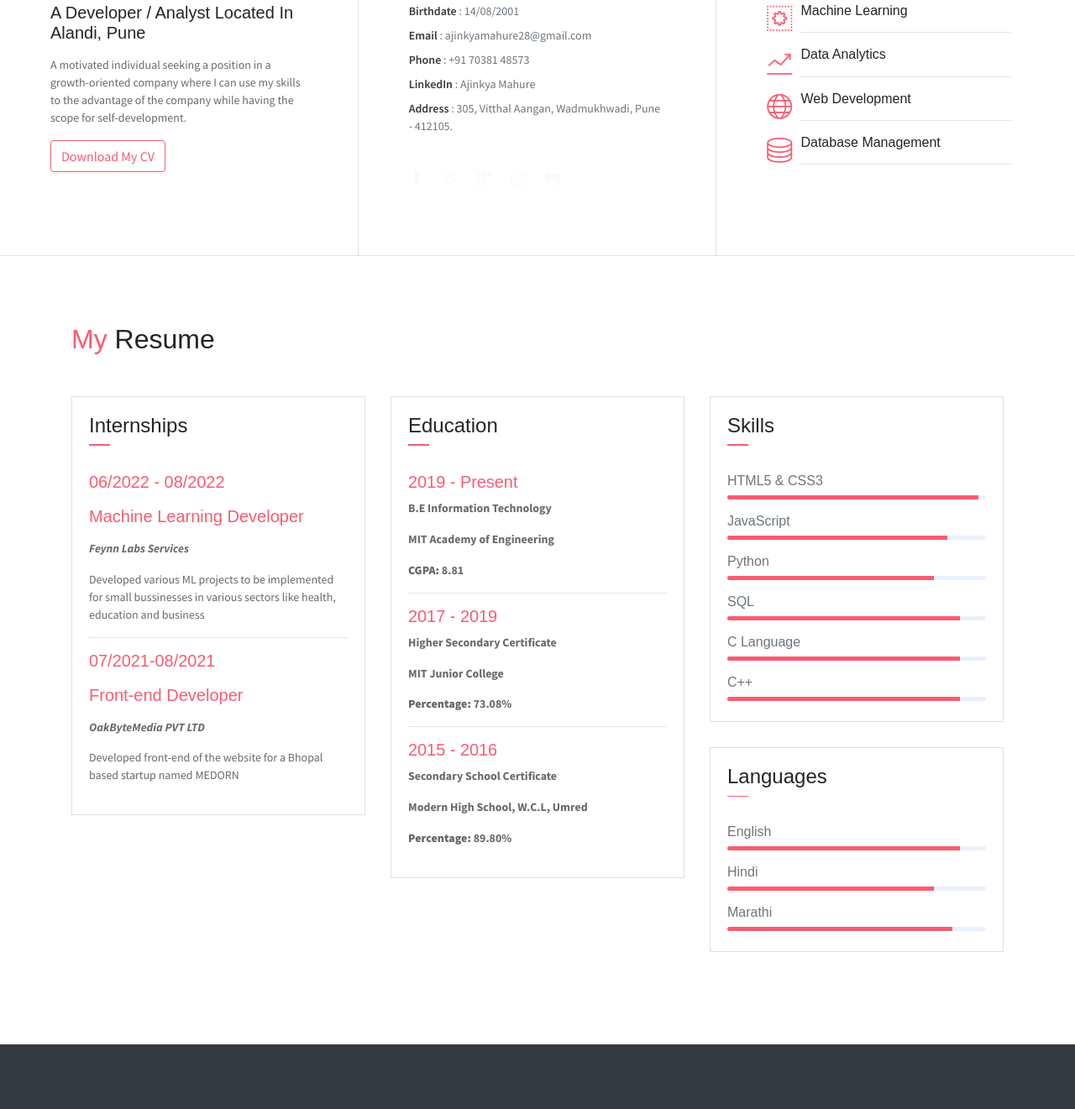
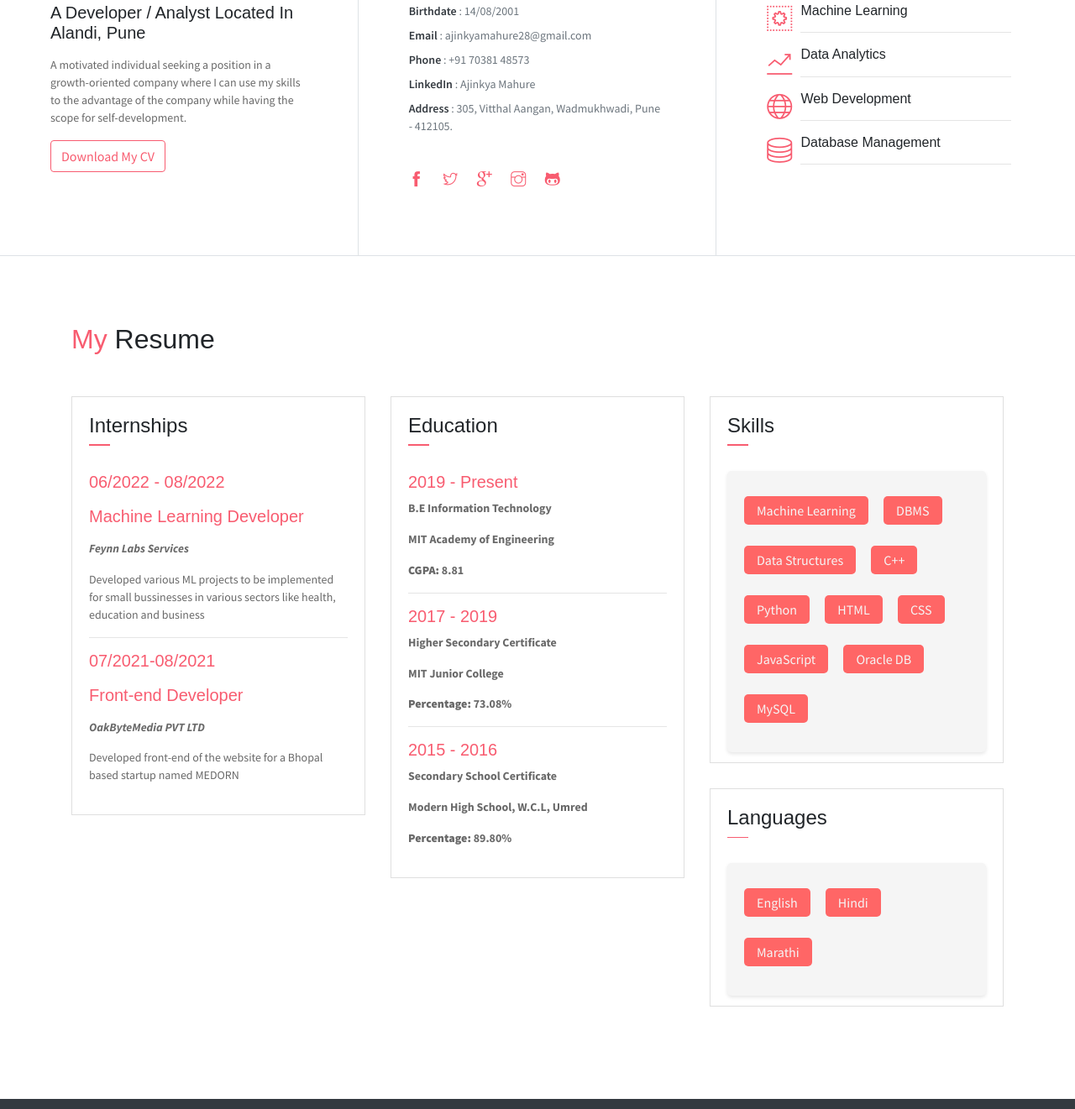
Before and after one commit to Ajinkya626/portfolio-ajinkya.github.io, a plain HTML site: page index.html in a window 1280 px wide. Shown: the part 865-2186 px from the top of the page at 84% size. Drawn offline with nearby package versions, Linux system fonts and the light colour scheme.

Commit message:
progress bars

```diff
--- a/index.html
+++ b/index.html
@@ -88,11 +88,11 @@
                     <li><span>Address</span> :  305, Vitthal Aangan, Wadmukhwadi, Pune - 412105.</li>
                 </ul>
                 <ul class="social-icons pt-3">
-                    <li class="social-item"><a class="social-link text-light" href="https://www.facebook.com/ajinkya.mahure.03"><i class="ti-facebook" aria-hidden="true"></i></a></li>
-                    <li class="social-item"><a class="social-link text-light" href="https://twitter.com/AjinkyaMahure3"><i class="ti-twitter" aria-hidden="true"></i></a></li>
-                    <li class="social-item"><a class="social-link text-light" href="mailto:ajinkyamahure3@gmail.com?subject=Mail%20sent%20via%20Portfolio%20link"><i class="ti-google" aria-hidden="true"></i></a></li>
-                    <li class="social-item"><a class="social-link text-light" href="https://www.instagram.com/_.jersey.no.84._/"><i class="ti-instagram" aria-hidden="true"></i></a></li>
-                    <li class="social-item"><a class="social-link text-light" href="https://github.com/Ajinkya626"><i class="ti-github" aria-hidden="true"></i></a></li>
+                    <li class="social-item"><a class="social-link text-danger" href="https://www.facebook.com/ajinkya.mahure.03"><i class="ti-facebook" aria-hidden="true"></i></a></li>
+                    <li class="social-item"><a class="social-link text-danger" href="https://twitter.com/AjinkyaMahure3"><i class="ti-twitter" aria-hidden="true"></i></a></li>
+                    <li class="social-item"><a class="social-link text-danger" href="mailto:ajinkyamahure3@gmail.com?subject=Mail%20sent%20via%20Portfolio%20link"><i class="ti-google" aria-hidden="true"></i></a></li>
+                    <li class="social-item"><a class="social-link text-danger" href="https://www.instagram.com/_.jersey.no.84._/"><i class="ti-instagram" aria-hidden="true"></i></a></li>
+                    <li class="social-item"><a class="social-link text-danger" href="https://github.com/Ajinkya626"><i class="ti-github" aria-hidden="true"></i></a></li>
                 </ul>
             </div>
             <div class="col-lg-4 about-card">
@@ -197,35 +197,26 @@
                        <div class="card-header">
                             <div class="pull-left">
                                 <h4 class="mt-2">Skills</h4>
-                                <span class="line"></span>
+                            <span class="line"></span>
+                        <div class="skill-mf">
+
+                    <span>Machine Learning</span>
+                    <span>DBMS</span>
+                    <span>Data Structures</span>
+                    <span>C++</span>
+                    <span>Python</span>
+                    <span>HTML</span>
+                    <span>CSS</span>
+                    <span>JavaScript</span>
+                    <span>Oracle DB</span>
+                    <span>MySQL</span>
+
+                  </div>
+
+
                             </div>
                         </div>
-                        <div class="card-body pb-2">
-                           <h6>HTML5 &amp; CSS3</h6>
-                            <div class="progress mb-3">
-                                <div class="progress-bar bg-danger" role="progressbar" style="width: 97%" aria-valuenow="25" aria-valuemin="0" aria-valuemax="100"></div>
-                            </div>
-                            <h6>JavaScript</h6>
-                            <div class="progress mb-3">
-                                <div class="progress-bar bg-danger" role="progressbar" style="width: 85%" aria-valuenow="25" aria-valuemin="0" aria-valuemax="100"></div>
-                            </div>
-                            <h6>Python</h6>
-                            <div class="progress mb-3">
-                                <div class="progress-bar bg-danger" role="progressbar" style="width: 80%" aria-valuenow="50" aria-valuemin="0" aria-valuemax="100"></div>
-                            </div>
-                            <h6>SQL</h6>
-                            <div class="progress mb-3">
-                                <div class="progress-bar bg-danger" role="progressbar" style="width: 90%" aria-valuenow="75" aria-valuemin="0" aria-valuemax="100"></div>
-                            </div>
-                            <h6>C Language</h6>
-                            <div class="progress mb-3">
-                                <div class="progress-bar bg-danger" role="progressbar" style="width: 90%" aria-valuenow="75" aria-valuemin="0" aria-valuemax="100"></div>
-                            </div>
-                            <h6>C++</h6>
-                            <div class="progress mb-3">
-                                <div class="progress-bar bg-danger" role="progressbar" style="width: 90%" aria-valuenow="75" aria-valuemin="0" aria-valuemax="100"></div>
-                            </div>
-                        </div>
+
                     </div>
                     <div class="card">
                        <div class="card-header">
@@ -233,20 +224,13 @@
                                 <h4 class="mt-2">Languages</h4>
                                 <span class="line"></span>
                             </div>
+                            <div class="skill-mf">
+                                <span>English</span>
+                                <span>Hindi</span>
+                                <span>Marathi</span>
+
+
                         </div>
-                        <div class="card-body pb-2">
-                           <h6>English</h6>
-                            <div class="progress mb-3">
-                                <div class="progress-bar bg-danger" role="progressbar" style="width: 90%" aria-valuenow="25" aria-valuemin="0" aria-valuemax="100"></div>
-                            </div>
-                            <h6>Hindi</h6>
-                            <div class="progress mb-3">
-                                <div class="progress-bar bg-danger" role="progressbar" style="width: 80%" aria-valuenow="25" aria-valuemin="0" aria-valuemax="100"></div>
-                            </div>
-                            <h6>Marathi</h6>
-                            <div class="progress mb-3">
-                                <div class="progress-bar bg-danger" role="progressbar" style="width: 87%" aria-valuenow="50" aria-valuemin="0" aria-valuemax="100"></div>
-                            </div>
                         </div>
                     </div>
                 </div>
@@ -758,11 +742,11 @@
                             </div>
                         </div>
                         <ul class="social-icons pt-4">
-                            <li class="social-item"><a class="social-link text-light" href="https://www.facebook.com/ajinkya.mahure.03"><i class="ti-facebook"></i></a></li>
-                            <li class="social-item"><a class="social-link text-light" href="https://twitter.com/AjinkyaMahure3"><i class="ti-twitter"></i></a></li>
-                            <li class="social-item"><a class="social-link text-light" href="mailto:ajinkyamahure3@gmail.com"><i class="ti-google"></i></a></li>
-                            <li class="social-item"><a class="social-link text-light" href="https://www.instagram.com/_.jersey.no.84._/"><i class="ti-instagram" ></i></a></li>
-                            <li class="social-item"><a class="social-link text-light" href="https://github.com/Ajinkya626"><i class="ti-github"></i></a></li>
+                            <li class="social-item"><a class="social-link text-danger" href="https://www.facebook.com/ajinkya.mahure.03"><i class="ti-facebook"></i></a></li>
+                            <li class="social-item"><a class="social-link text-danger" href="https://twitter.com/AjinkyaMahure3"><i class="ti-twitter"></i></a></li>
+                            <li class="social-item"><a class="social-link text-danger" href="mailto:ajinkyamahure3@gmail.com"><i class="ti-google"></i></a></li>
+                            <li class="social-item"><a class="social-link text-danger" href="https://www.instagram.com/_.jersey.no.84._/"><i class="ti-instagram" ></i></a></li>
+                            <li class="social-item"><a class="social-link text-danger" href="https://github.com/Ajinkya626"><i class="ti-github"></i></a></li>
                         </ul>
                     </div>
                 </div>
```
Also changed, not shown: assets/css/johndoe.css.
